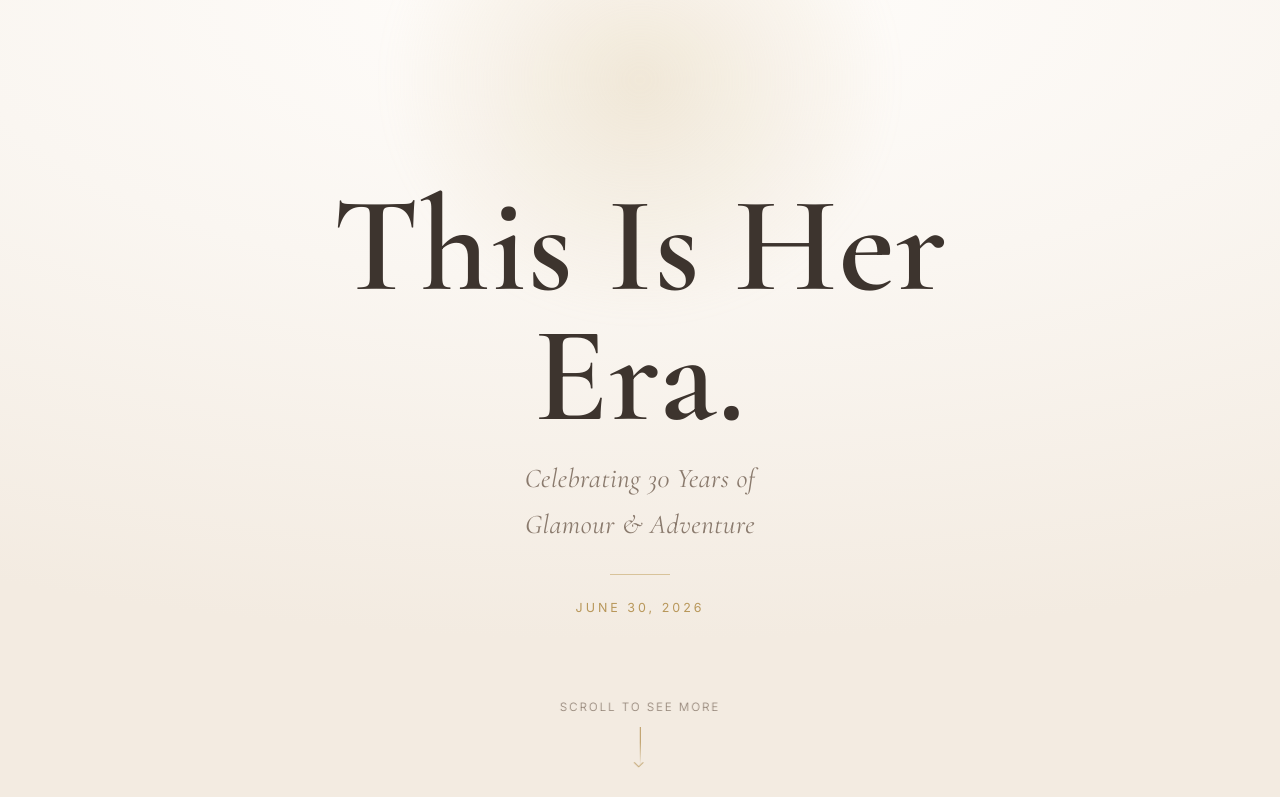
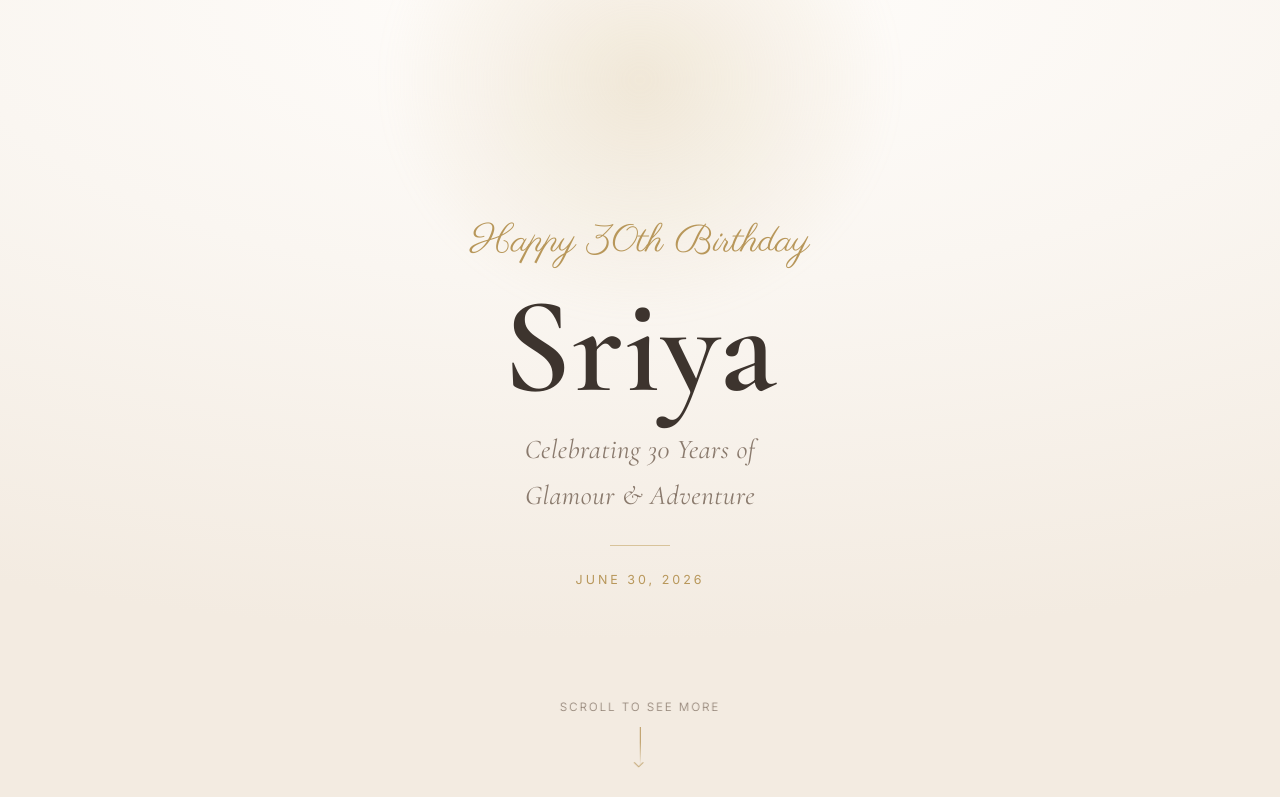
Before and after one commit to vishnuvryeruva/sriya-30, a plain HTML site: page index.html in a window 1280 px wide. Shown: the top 797 px of the page. Drawn offline with nearby package versions, Linux system fonts and the light colour scheme.

Commit message:
Update content/photos

```diff
--- a/config.js
+++ b/config.js
@@ -6,10 +6,10 @@
 
 window.SITE_CONFIG = {
   // ---- HERO ----------------------------------------------------
-  name: "This Is Her Era.",          // the big headline
+  eyebrow: "Happy 30th Birthday",    // script flourish above the name
+  name: "Sriya",                     // the big centerpiece
   milestone: "Celebrating 30 Years of Glamour & Adventure",  // subheadline
   date: "June 30, 2026",             // small line below
-  eyebrow: "",                       // (no script line above the title)
   headline: "",                      // (unused)
 
   // ---- PULL QUOTES (elegant text sections) ---------------------
--- a/index.html
+++ b/index.html
@@ -31,7 +31,8 @@
   <!-- ===================== HERO ===================== -->
   <header class="hero" id="top">
     <div class="hero__inner">
-      <h1 class="hero__name" data-config="name">This Is Her Era.</h1>
+      <p class="hero__eyebrow" data-config="eyebrow">Happy 30th Birthday</p>
+      <h1 class="hero__name" data-config="name">Sriya</h1>
       <p class="hero__milestone" data-config="milestone">Celebrating 30 Years of Glamour &amp; Adventure</p>
       <p class="hero__date" data-config="date">June 30, 2026</p>
     </div>
```
